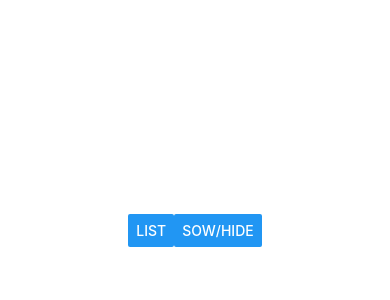
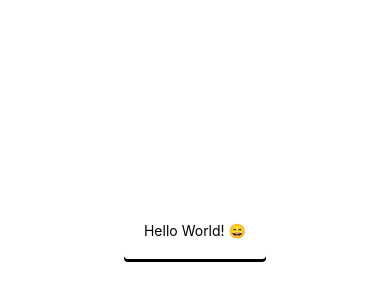
Before and after one commit to zearkiatos/map-pointer-app, a React Native app: screen / in a window 390 px wide. Shown: the part 192-492 px from the top of the page. Built offline with nearby package versions, Linux system fonts and the light colour scheme.

Commit message:
Refactorizing modal component

```diff
--- a/App.js
+++ b/App.js
@@ -1,5 +1,5 @@
 import React, { useState } from "react";
-import { StyleSheet, View } from "react-native";
+import { StyleSheet, View, Text } from "react-native";
 import Map from "./src/components/Map";
 import AppModal from "./src/components/AppModal";
 import Panel from "./src/components/Panel";
@@ -16,7 +16,9 @@ export default function App() {
   return (
     <View style={styles.container}>
       <Map onLongPress={handleLongPress} />
-      <AppModal />
+      <AppModal visibility={true}>
+        <Text>Hello World! 😄</Text>
+      </AppModal>
       <Panel />
     </View>
   );
--- a/src/components/AppModal/index.js
+++ b/src/components/AppModal/index.js
@@ -1,12 +1,10 @@
 import React from "react";
-import { StyleSheet, Text, View, Modal } from "react-native";
+import { StyleSheet, View, Modal } from "react-native";
 
-const AppModal = () => (
-  <Modal animationType="slide" transparent={true} visible={false}>
+const AppModal = ({ children, visibility }) => (
+  <Modal animationType="slide" transparent={true} visible={visibility}>
     <View style={styles.center}>
-      <View style={styles.modalView}>
-        <Text>😄</Text>
-      </View>
+      <View style={styles.modalView}>{children}</View>
     </View>
   </Modal>
 );
```
